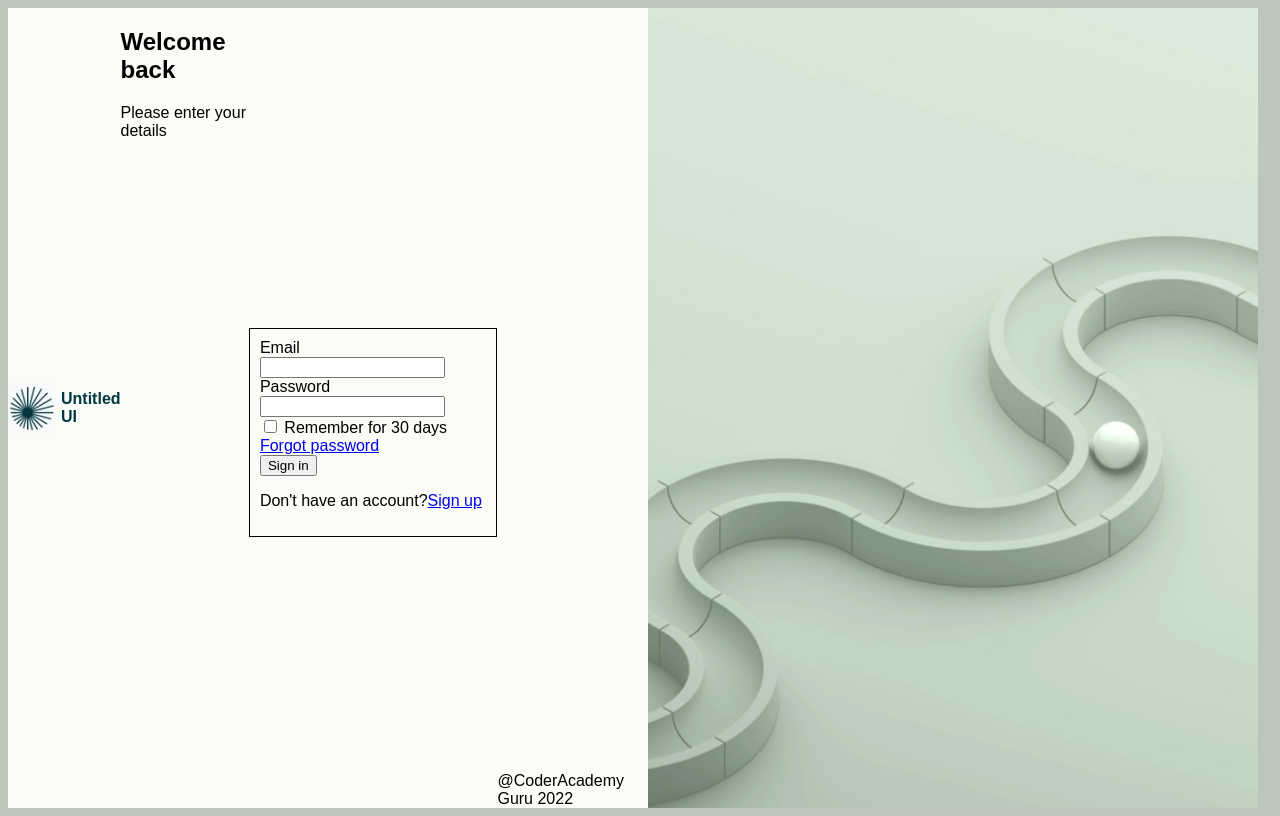
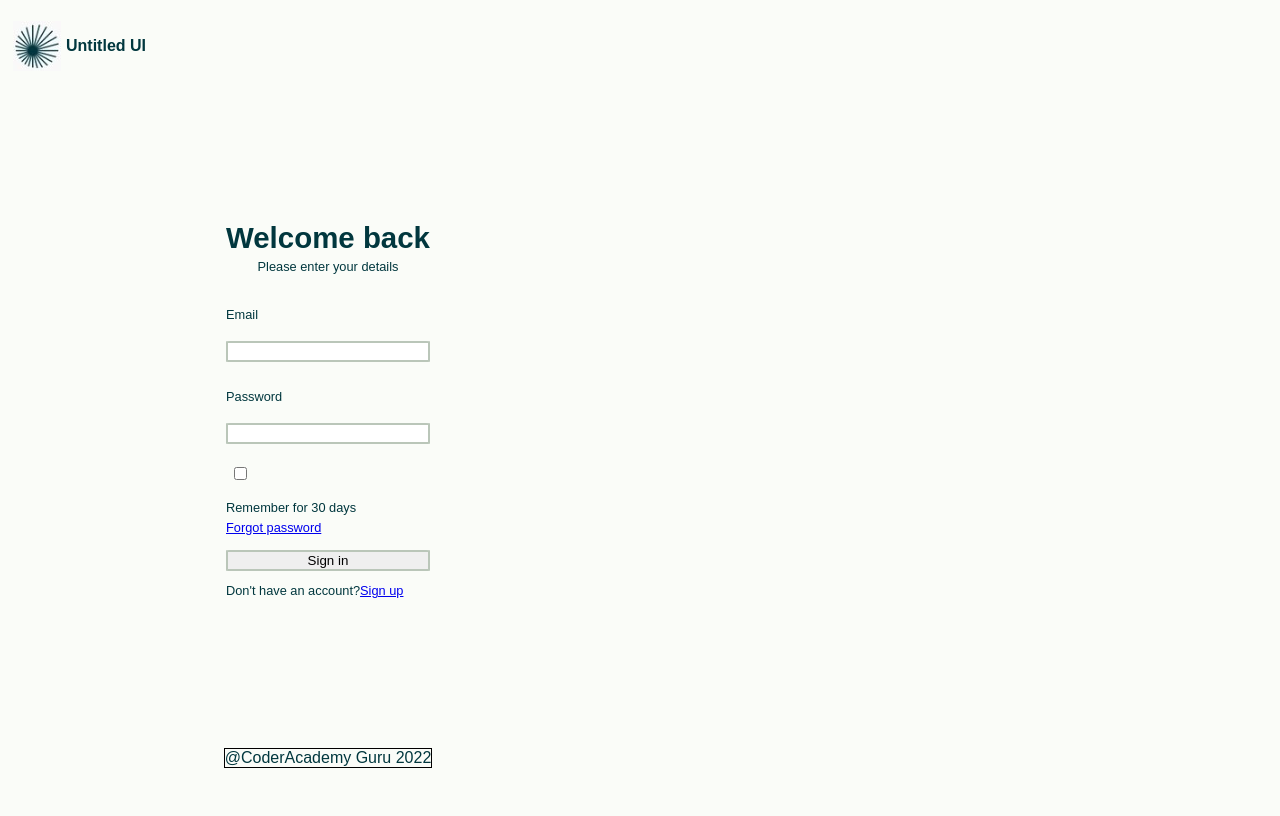
Before and after one commit to mjkgarrow/Wk1Loginhtml, a plain HTML site: page index.html in a window 1280 px wide. Drawn offline with Linux system fonts and the light colour scheme.

Commit message:
css styling fixes and cleaner html layout

```diff
--- a/index.html
+++ b/index.html
@@ -10,35 +10,45 @@
 </head>
 
 <body>
-  <div class="container">
+  <main class="container">
+    <!-- Left -->
     <section class="left">
+      <!-- Logo -->
       <nav>
         <img class="logo" src="./logo.jpg" alt="logo image">
-        <span>Untitled UI</span>
+        <span class="logoname">Untitled UI</span>
       </nav>
-      <div>
-        <h1>Welcome back</h1>
-        <p>Please enter your details</p>
-      </div>
+
+      <!-- Form -->
       <form class="loginForm" action="">
-        <label>Email</label><br>
-        <input type="email">
+        <h1 class="welcome">Welcome back</h1>
+        <p class="details">Please enter your details</p>
+        <label class="emaillabel">Email</label><br>
+        <input class="emailinput" type="email">
         <br>
-        <label>Password</label><br>
+        <label class="passinput" class="passlabel">Password</label><br>
         <input type="password">
         <br>
-        <input type="checkbox">
-        <label>Remember for 30 days</label>
-        <a href="/">Forgot password</a>
+        <input class="checkinput" type="checkbox">
+        <label class="rememberlabel">Remember for 30 days</label>
+        <a class="forgetlink" href="/">Forgot password</a>
         <br>
-        <input type="submit" value="Sign in">
-        <p>Don't have an account?<a href="/">Sign up</a></p>
+        <input class="submitbutton" type="submit" value="Sign in">
+        <p>Don't have an account?<a class="signuplink" href="/">Sign up</a></p>
       </form>
-      <footer>@CoderAcademy Guru 2022</footer>
+
+
+      <!-- Footer -->
+      <footer>
+        @CoderAcademy Guru 2022
+      </footer>
+
     </section>
+
+    <!-- Right -->
     <section class="right">
-      <img class="ballimage" src="./ball.png" alt="ball and track image">
+      <!-- <img class="ballimage" src="./ball.png" alt="ball and track image"> -->
     </section>
-  </div>
+  </main>
 </body>
 </html>
--- a/style.css
+++ b/style.css
@@ -7,19 +7,10 @@ Text green - #6a7c69
 */
 
 body {
-  background-color: #bac6b9;
+  background-color: #fafcf8;
   font: 1em sans-serif;
   font-weight: lighter;
-}
-
-.fullscreen {
-  position: fixed;
-  top: 0;
-  left: 0;
-  bottom: 0;
-  right: 0;
-  overflow: auto;
-  background: lime; /* Just to visualize the extent */
+  color:#01373e;
 }
 
 .container {
@@ -29,55 +20,92 @@ body {
   height: 100vh;
 }
 
+@media screen and (max-width: 600px){
+
+}
 section {
-  display: flex;
-  flex-direction: row;
   width: 50%;
-  height: 100%;
+  height: 95%;
 }
 
-.logowelcome {
+/* Left section */
+.left {
+  display: flex;
+  flex-direction: column;
+  justify-content: space-between;
+  align-items: center;
+}
+
+
+/* Logo image and name */
+nav {
+  height: 10%;
+  padding-left: 10px;
+  display: flex;
+  align-items: center;
+  font-weight: bold;
+  color:#01373e;
+  width: 100%;
+}
+.logoname {
+  padding-left: 5px;
+}
+
+
+/* Login box */
+.loginForm{
+  display: flex;
+  flex-flow: column;
+  font-size: 0.8em;
+}
+
+.welcome {
+  font-size: 2.3em;
+  align-self: center;
+  margin: 0;
+
+}
+.details {
+  margin-top: 2%;
+  margin-bottom: 10%;
+  align-self: center;
+  font-weight: lighter;
 
 }
 
-nav {
-  display: flex;
-  justify-content: center;
-  align-items: center;
-  font-weight: bold;
-  color:#01373e;
-}
-nav>span{
-  padding-left: 5px;
+label {
+  margin: 6% 0 2% 0;
 }
 
-.loginForm {
-  margin-top: 50%;
-  height: fit-content;
-  padding: 10px;
-  border: 1px solid black;
+input {
+  border: 2px solid #bac6b9;
+  border-radius: 2%;
 }
 
-label {
-  margin-bottom: 10px;
+.checkinput {
+  align-self: flex-start;
+  margin: 4% ;
 }
 
+.rememberlabel {
+
+}
+.forgetlink {
+
+}
+.submitbutton {
+
+}
+
+
+
+
+/* Left side */
 .ballimage {
   /* max-width:100%; */
   max-height: fit-content;
 }
 
-.left {
-  flex: auto;
-  background-color: #fafcf8;
+footer {
+  border: 1px solid black
 }
-
-.right {
-  flex: auto;
-  background-color: #bac6b9;
-}
-
-footer {
-  margin-top: auto;
-  margin-right: 0%;
-}
```
